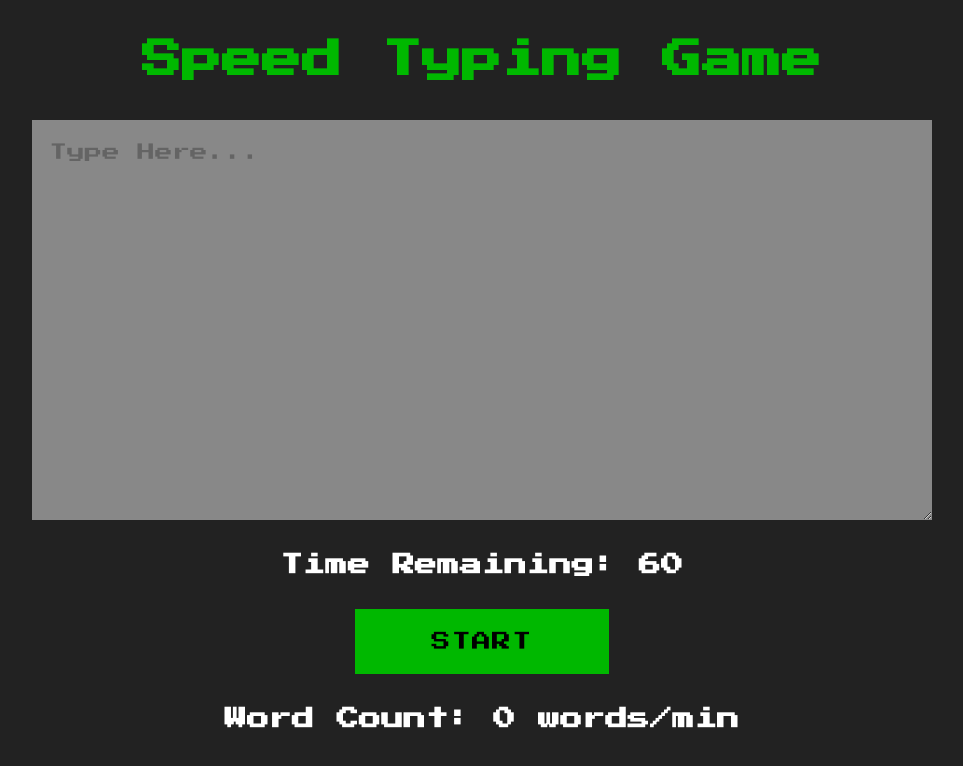
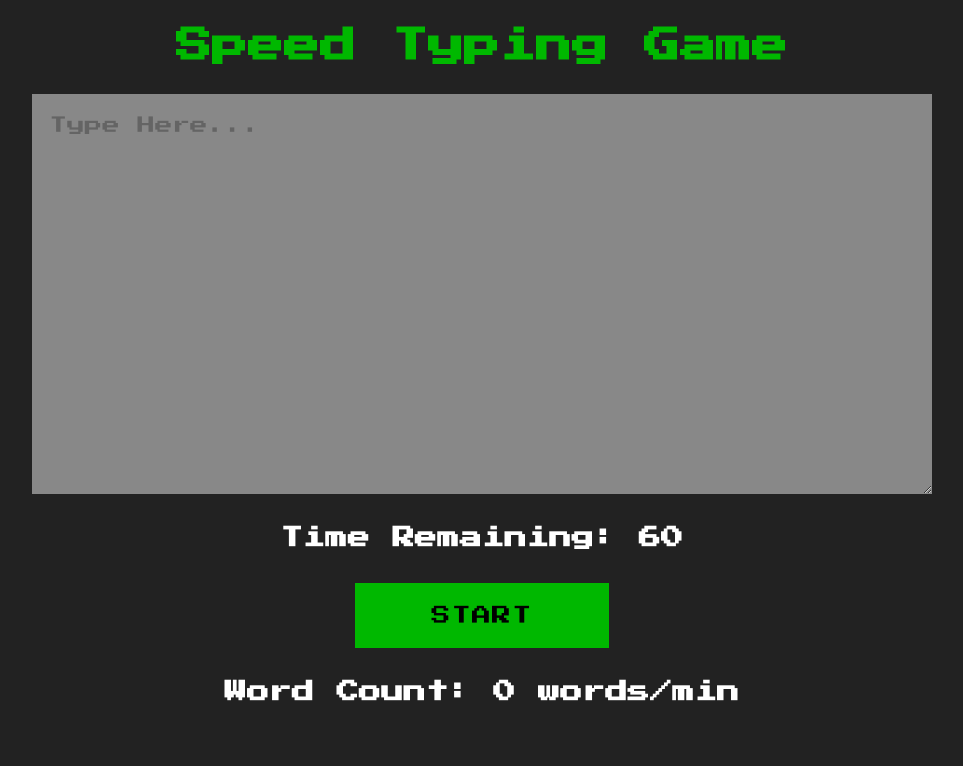
Before and after one commit to danpiths/speed-typing-app, a React (Create React App) app: page / in a window 1280 px wide. Shown: the top 766 px of the page, without its empty margins (158-1121 px from the left). Built offline with nearby package versions, Linux system fonts and the light colour scheme.

Commit message:
Update App.css

```diff
--- a/src/App.css
+++ b/src/App.css
@@ -77,8 +77,8 @@ textarea:disabled::placeholder {
 
 @media (min-width: 850px) {
   h1 {
-    font-size: 2.5rem;
-    margin: 0.7em 0;
+    font-size: 2.25rem;
+    margin: 0.5em 0;
   }
 
   textarea {
```
